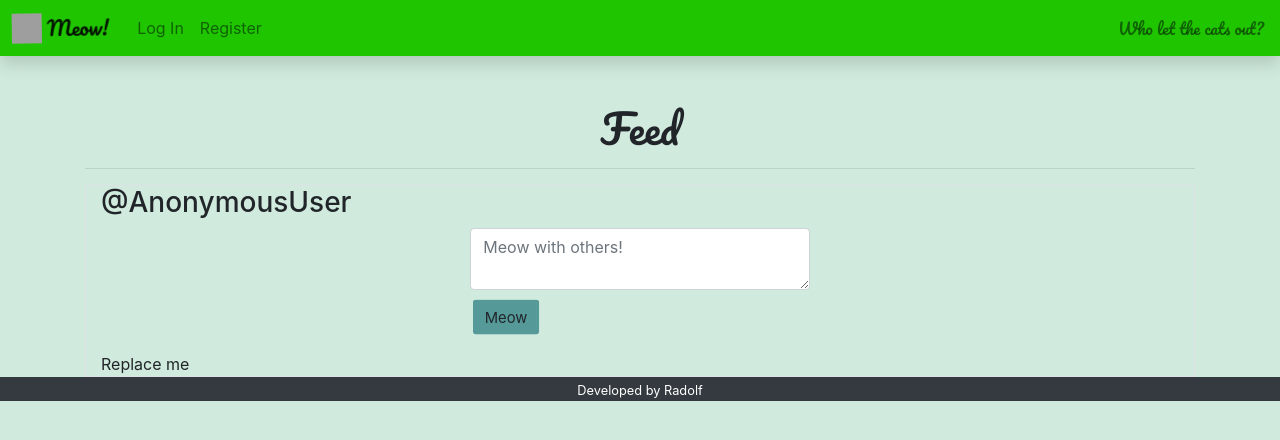
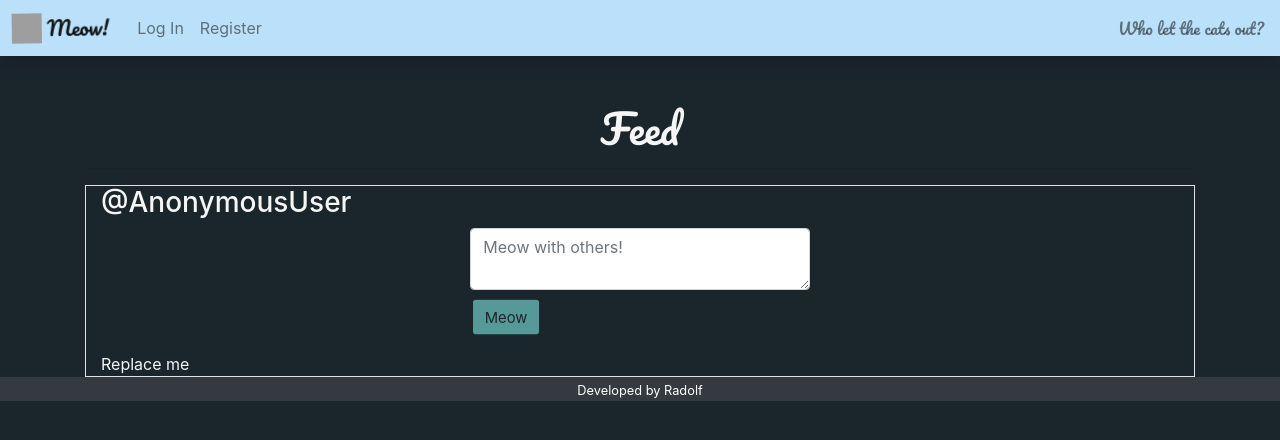
Before and after one commit to flodardev/twitterclone, a Django app: page /feed in a window 1280 px wide. Shown: the top 440 px of the page. Run offline with Django 3.2, Linux system fonts and the light colour scheme; data comes from the database, SQL or seed files in the repository; data that the repository does not hold is empty; some libraries are stand-ins or nearby versions; grey boxes are pictures that could not be loaded.

Commit message:
Changed color palette

```diff
--- a/tweets/static/tweets/css/base.css
+++ b/tweets/static/tweets/css/base.css
@@ -136,7 +136,7 @@
 }
 
 .bg-tweetnav {
-  background-color: #1fc600;
+  background-color: #bbe1fa;
 }
 
 .btn:active {
@@ -144,7 +144,8 @@
 }
 
 body {
-  background-color: #d0ebdd;
+  background-color: #1b262c;
+  color: whitesmoke;
 }
 
 .container,
--- a/tweets/static/tweets/css/base.scss
+++ b/tweets/static/tweets/css/base.scss
@@ -149,7 +149,7 @@
 }
 
 .bg-tweetnav {
-	background-color: #1fc600;
+	background-color: #bbe1fa;
 }
 
 .btn:active {
@@ -157,7 +157,8 @@
 }
 
 body {
-	background-color: #d0ebdd;
+	background-color: #1b262c;
+	color: whitesmoke;
 }
 
 .container,
--- a/tweets/templates/pages/feed.html
+++ b/tweets/templates/pages/feed.html
@@ -217,7 +217,7 @@
 	// Formatting tweets
 	function formatTweetElement(tweet) {
 		var formattedTweet =
-			"<div class='shadow col-12 col-md-10 mx-auto border border-success rounded mb-4 tweet p-2' style='background-color: #f5f5f5' id='tweet-" +
+			"<div class='shadow col-12 col-md-10 mx-auto border border-success rounded mb-4 tweet p-2' style='background-color: #3282b8' id='tweet-" +
 			tweet.id +
 			"'><p>" +
 			"<p>" +
```
